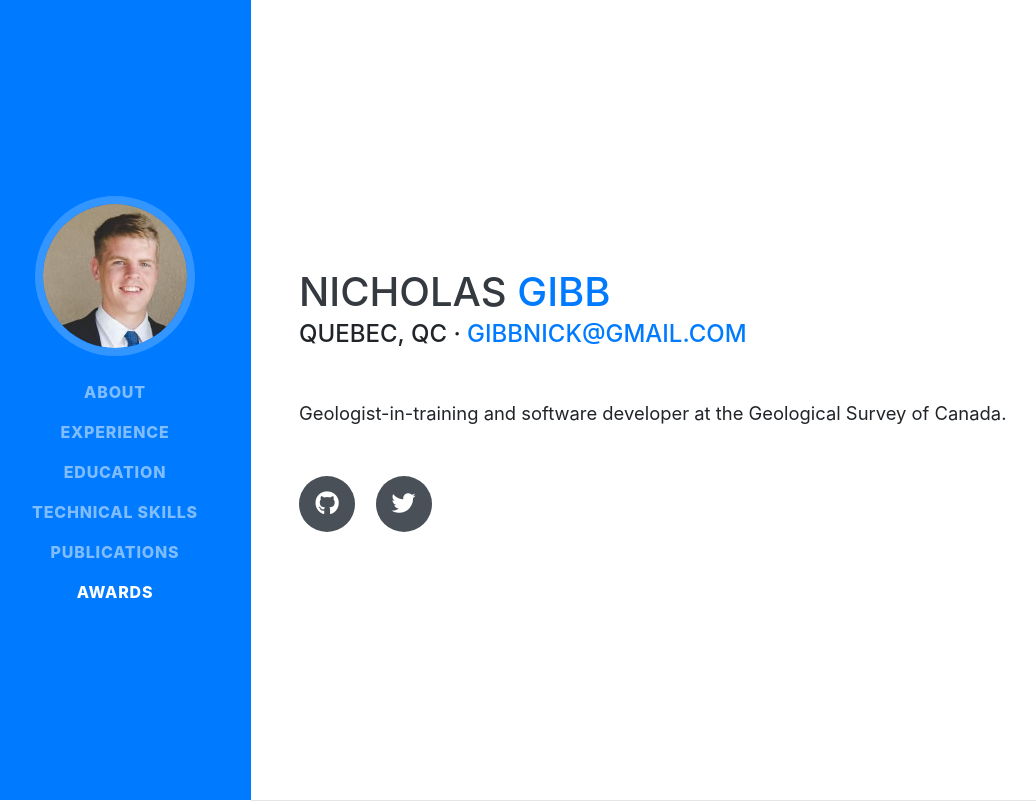
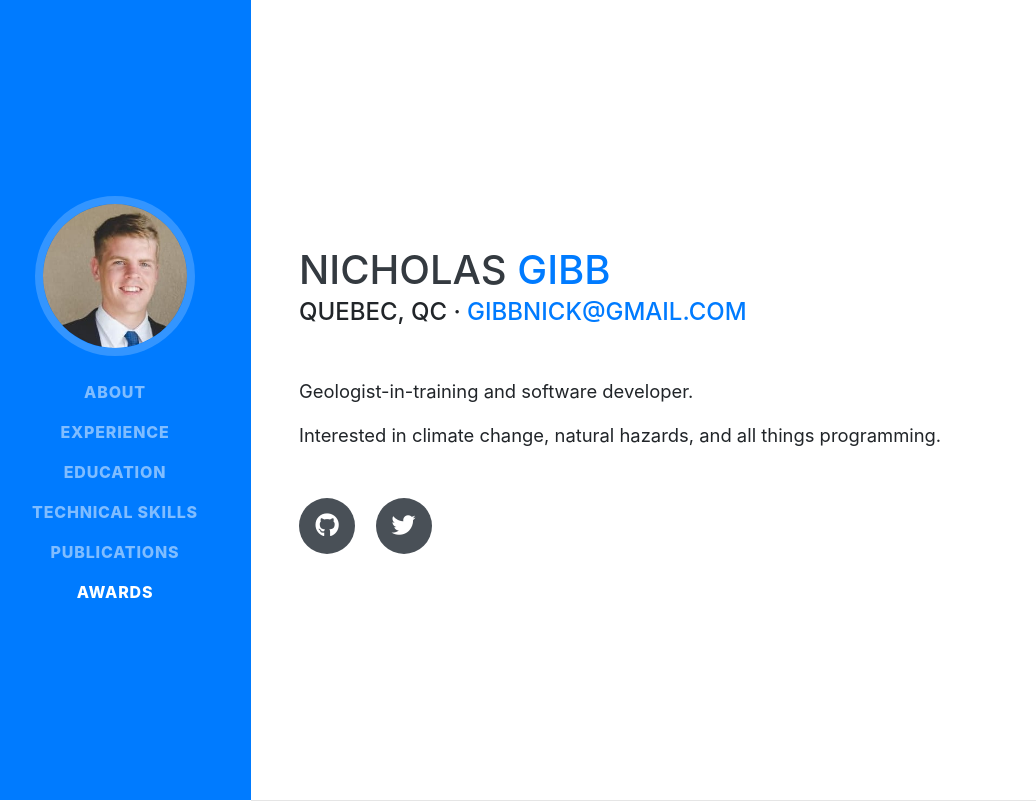
Before and after one commit to nick-gibb/nick-gibb.github.io, a website with bundled scripts: page index.html in a window 1280 px wide. Shown: the top 804 px of the page, without its empty margins (21-1057 px from the left). Built offline with nearby package versions, Linux system fonts and the light colour scheme; a web font is replaced by a local one.

Commit message:
minor changes

```diff
--- a/index.html
+++ b/index.html
@@ -101,8 +101,11 @@
             Quebec, QC ·
             <a href="mailto:gibbnick@gmail.com">gibbnick@gmail.com</a>
           </div>
+          <p class="lead mb">
+            Geologist-in-training and software developer.
+          </p>
           <p class="lead mb-5">
-            Geologist-in-training and software developer at the Geological Survey of Canada.
+           Interested in climate change, natural hazards, and all things programming.
           </p>
           <div class="social-icons">
             <a target="_blank" href="https://github.com/nick-gibb">
```
